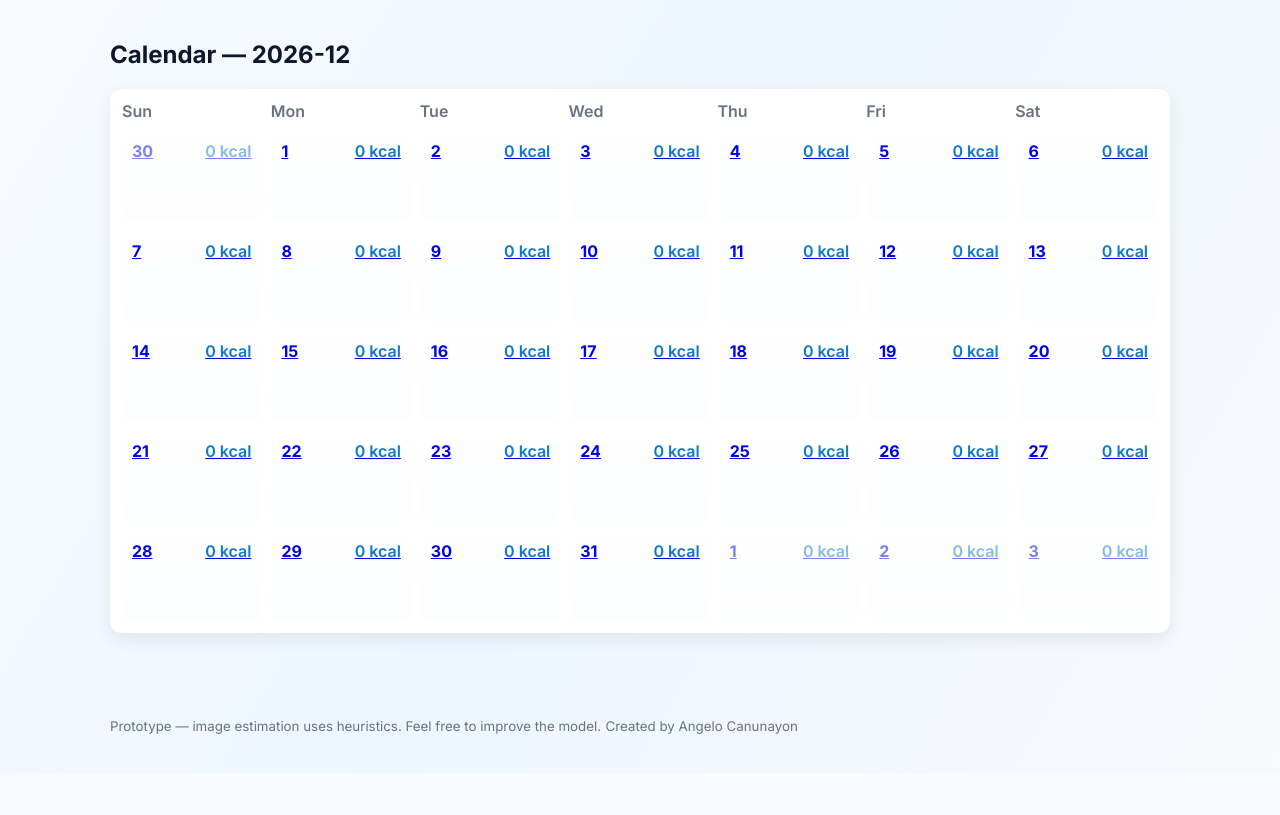
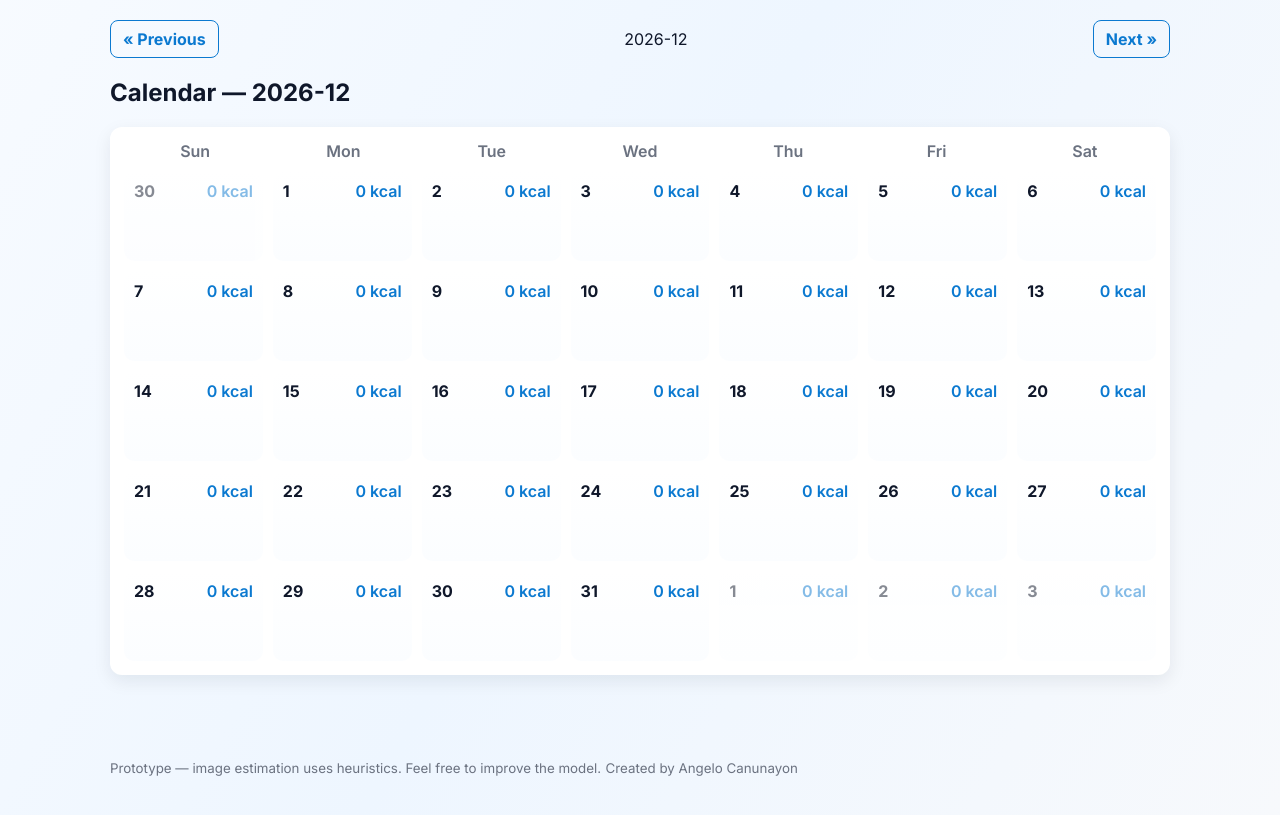
Before and after one commit to lcanunayon/CalorieTracker, a Flask app: a page that uses templates/calendar.html in a window 1280 px wide. Shown: the part 158-973 px from the top of the page. Before the commit the page ends 892 px from the top, so only its background shows below. Run offline with Flask 3, Linux system fonts and the light colour scheme; a user stored in the database is signed in; data comes from the database, SQL or seed files in the repository.

Commit message:
Sleeker calendar design, added option to look forward and backward in time.

```diff
--- a/static/style.css
+++ b/static/style.css
@@ -59,15 +59,75 @@ body{font-family:Inter,system-ui,Arial,sans-serif;margin:0;background:var(--bg-1
 .flashes{list-style:none;padding:0;margin:8px 0}
 .flashes li{background:#ecfdf5;border-left:4px solid var(--accent-2);padding:8px;border-radius:6px;color:#064e3b}
 
-/* Calendar grid */
-.calendar-grid{padding:12px}
-.calendar-head{display:grid;grid-template-columns:repeat(7,1fr);gap:6px;color:var(--muted);font-weight:600}
-.calendar-body{display:grid;grid-template-columns:repeat(7,1fr);gap:10px;margin-top:10px}
-.calendar-cell{background:linear-gradient(180deg,#fff,#fbfdff);padding:10px;border-radius:10px;min-height:90px}
-.calendar-cell.other-month{opacity:0.5}
-.cell-top{display:flex;justify-content:space-between;align-items:center}
-.daynum{font-weight:700}
-.total{color:var(--accent);font-weight:600}
+/* Calendar navigation */
+.calendar-nav {
+  display: flex;
+  justify-content: space-between;
+  align-items: center;
+  margin-bottom: 20px;
+}
+.calendar-nav a {
+  text-decoration: none;
+  color: var(--accent);
+  font-weight: bold;
+  padding: 8px 12px;
+  border: 1px solid var(--accent);
+  border-radius: 8px;
+  transition: background-color 0.2s;
+}
+.calendar-nav a:hover {
+  background-color: var(--accent);
+  color: white;
+}
+
+/* Calendar grid improvements */
+.calendar-head {
+  display: grid;
+  grid-template-columns: repeat(7, 1fr);
+  gap: 6px;
+  color: var(--muted);
+  font-weight: 600;
+  text-align: center;
+}
+.calendar-body {
+  display: grid;
+  grid-template-columns: repeat(7, 1fr);
+  gap: 10px;
+  margin-top: 10px;
+}
+.calendar-cell {
+  background: linear-gradient(180deg, #fff, #fbfdff);
+  padding: 10px;
+  border-radius: 10px;
+  min-height: 90px;
+  display: flex;
+  flex-direction: column;
+  justify-content: space-between;
+  align-items: flex-start;
+  text-decoration: none;
+  color: inherit;
+  transition: transform 0.2s, box-shadow 0.2s;
+}
+.calendar-cell:hover {
+  transform: translateY(-4px);
+  box-shadow: 0 4px 12px rgba(0, 0, 0, 0.1);
+}
+.calendar-cell.other-month {
+  opacity: 0.5;
+}
+.cell-top {
+  display: flex;
+  justify-content: space-between;
+  align-items: center;
+  width: 100%;
+}
+.daynum {
+  font-weight: 700;
+}
+.total {
+  color: var(--accent);
+  font-weight: 600;
+}
 
 /* page animation */
 .page-enter{animation:pageFadeIn .28s ease both}
--- a/templates/calendar.html
+++ b/templates/calendar.html
@@ -1,6 +1,34 @@
 {% extends 'base.html' %}
 
 {% block content %}
+  <style>
+    .calendar-nav {
+      display: flex;
+      justify-content: space-between;
+      align-items: center;
+      margin-bottom: 20px;
+    }
+    .calendar-nav a {
+      text-decoration: none;
+      color: var(--accent);
+      font-weight: bold;
+      padding: 8px 12px;
+      border: 1px solid var(--accent);
+      border-radius: 8px;
+      transition: background-color 0.2s;
+    }
+    .calendar-nav a:hover {
+      background-color: var(--accent);
+      color: white;
+    }
+  </style>
+
+  <div class="calendar-nav">
+    <a href="/calendar?year={{ year }}&month={{ month - 1 if month > 1 else 12 }}&year_adjust={{ year - 1 if month == 1 else year }}">&laquo; Previous</a>
+    <span>{{ year }}-{{ '%02d'|format(month) }}</span>
+    <a href="/calendar?year={{ year }}&month={{ month + 1 if month < 12 else 1 }}&year_adjust={{ year + 1 if month == 12 else year }}">Next &raquo;</a>
+  </div>
+
   <h2>Calendar — {{ year }}-{{ '%02d'|format(month) }}</h2>
   <div class="calendar-grid card">
     <div class="calendar-head">
```
